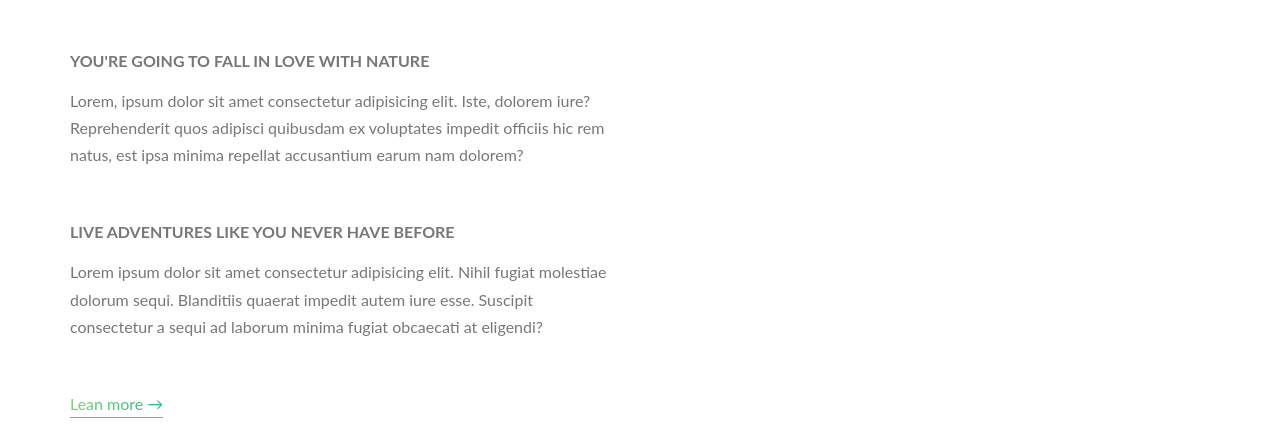
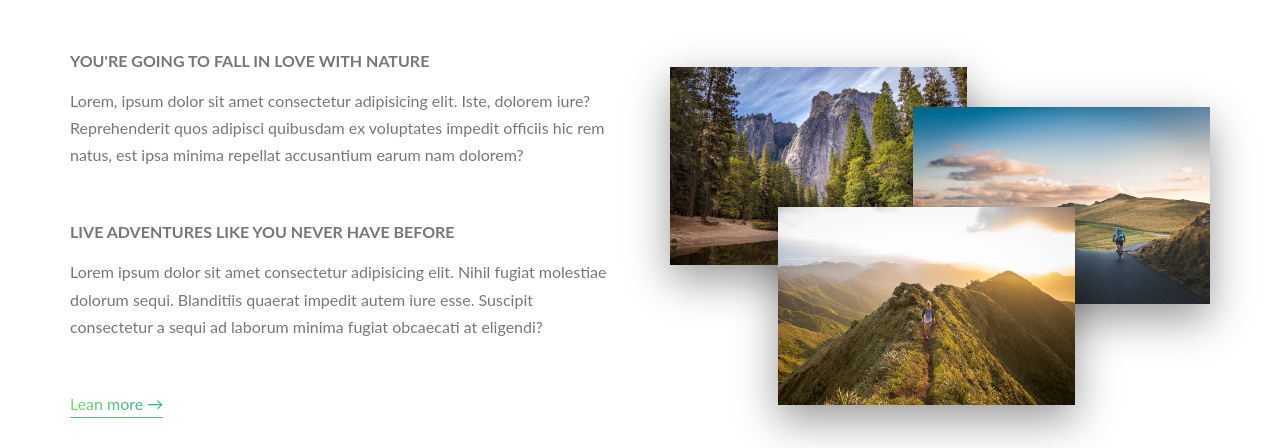
Before and after one commit to YukieIsobe/Natours, a website: page index.html in a window 1280 px wide. Shown: the part 836-1284 px from the top of the page. Drawn offline with Linux system fonts and the light colour scheme.

Commit message:
photo composition of about section

```diff
--- a/index.html
+++ b/index.html
@@ -36,7 +36,11 @@
             <a href="#" class="btn-sub">Lean more →</a>
           </div>
           <div class="cal-1-of-2">
-
+            <div class="composition">
+              <img src="img/nat-1-large.jpg" alt="Photo 1" class="composition__photo composition__photo--p1">
+              <img src="img/nat-2-large.jpg" alt="Photo 2" class="composition__photo composition__photo--p2">
+              <img src="img/nat-3-large.jpg" alt="Photo 3" class="composition__photo composition__photo--p3">
+            </div>
           </div>
         </div>
       </section>
--- /dev/null
+++ b/sass/components/_composition.scss
@@ -0,0 +1,34 @@
+.composition {
+  position: relative;
+  &__photo {
+    width: 55%;
+    box-shadow: 0 1.5rem 4rem rgba(black, .4);
+    position: absolute;
+    transition: all .3s;
+    z-index: 10;
+    outline-offset: 2rem;
+
+    &--p1 {
+      left: 0;
+      top: 2rem;
+    }
+    &--p2 {
+      right: 0rem;
+      top: 6rem;
+    }
+    &--p3 {
+      left: 20%;
+      top: 16rem;
+    }
+
+    &:hover {
+      outline: 1.5rem solid $color-primary;
+      z-index: 20;
+      transform: scale(1.1) translateY(-.5rem);
+      box-shadow: 0 2rem 4rem rgba(black, .5);
+    }
+  }
+  &:hover &__photo:not(:hover) {
+    transform: scale(.9);
+  }
+}
--- a/sass/main.scss
+++ b/sass/main.scss
@@ -8,9 +8,11 @@
 
 @import "layout/grid";
 
+@import "components/btn";
+@import "components/composition";
+
 
 @import "layout/header";
 
-@import "components/btn";
 
 @import "page/home";
```
Also changed, not shown: css/style.css.
